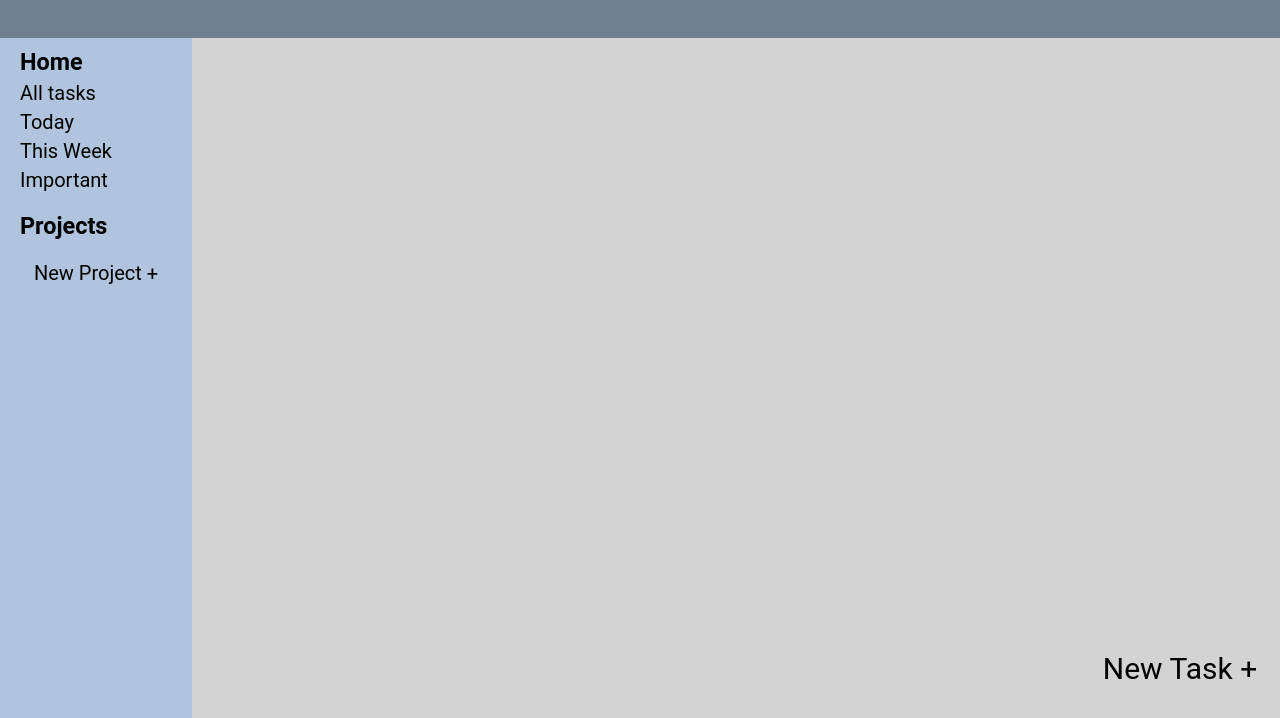
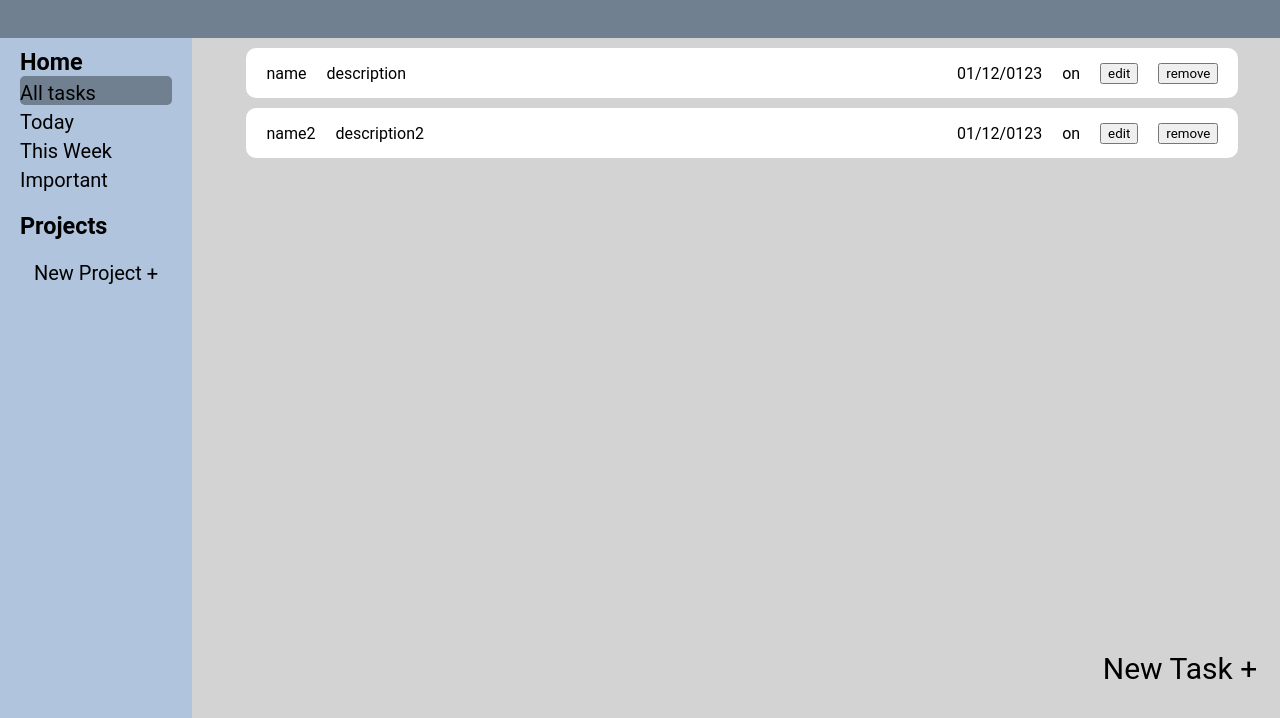
Before and after one commit to JessePullen/to-do-list, a website built with webpack: page src/index.html in a window 1280 px wide. Shown: the part 82-800 px from the top of the page. Built offline with nearby package versions, Linux system fonts and the light colour scheme.

Commit message:
Rename addTask module to tasks.js and add viewTasks module and functions to display tasks on page

```diff
--- a/src/addProject.js
+++ b/src/addProject.js
@@ -1,4 +1,4 @@
-import { selectList } from "./taskLists";
+import { selectList } from "./tasks";
 
 let formIsOpen = false;
 
@@ -50,7 +50,7 @@ function projectForm() {
 }
 
 function addToProjects(projectName) {
-    const sidebar = document.querySelector('.projects');
+    const sidebar = document.querySelector('.projects-menu');
     const project = document.createElement('li');
     project.textContent = projectName;
     sidebar.append(project);
--- a/src/addTask.js
+++ /dev/null
@@ -1,10 +0,0 @@
-function addTask(name, description, date, starred) {
-    return {
-        name,
-        description,
-        date,
-        starred
-    }
-}
-
-export { addTask };
--- a/src/index.html
+++ b/src/index.html
@@ -14,7 +14,7 @@
             <div class="home">
                 <h3>Home</h3>
                 <ul>
-                    <li>All tasks</li>
+                    <li class="active">All tasks</li>
                     <li>Today</li>
                     <li>This Week</li>
                     <li>Important</li>
--- a/src/index.js
+++ b/src/index.js
@@ -1,7 +1,7 @@
 import './style.css';
 import { openTaskForm } from './taskForm';
 import { openProjectForm } from './addProject';
-import { selectList } from './taskLists';
+import { selectList, displayTasks } from './viewTasks';
 
 const newTaskButton = document.querySelector('.new-task');
 const newProjectButton = document.querySelector('.new-project');
@@ -16,4 +16,5 @@ newProjectButton.addEventListener('click', () => {
 
 (function run() {
     selectList();
+    displayTasks();
 })();
--- a/src/style.css
+++ b/src/style.css
@@ -142,3 +142,23 @@ button {
 .cancel-button {
     background-color: lightcoral;
 }
+
+/* Tasks */
+
+.task-card {
+    background-color: white;
+    width: 87.5%;
+    height: 50px;
+    padding-left: 20px;
+    padding-right: 20px;
+    margin-left: 5%;
+    margin-top: 10px;
+    border-radius: 10px;
+    display: flex;
+    gap: 20px;
+    align-items: center;
+}
+
+.card-description {
+    margin-right: auto;
+}
--- a/src/taskForm.js
+++ b/src/taskForm.js
@@ -1,4 +1,4 @@
-import { addTask } from './addTask'
+import { addTask, taskList } from './tasks'
 
 let formIsOpen = false;
 
@@ -60,6 +60,7 @@ function newTaskForm() {
 
     addTaskButton.addEventListener('click', () => {
         const task = addTask(nameInput.value, descriptionInput.value, dateInput.value, starredInput.value);
+        taskList.push(task);
         form.remove();
         formIsOpen = false
     });
--- a/src/taskLists.js
+++ /dev/null
@@ -1,15 +0,0 @@
-// Allows task lists to be selected
-function selectList() {
-    const list = document.querySelectorAll('li');
-
-    for (const item of list) {
-        item.addEventListener('click', () => {
-            for (const item of list) {
-                item.classList.remove('active');
-            }
-            item.classList.add('active');
-        });
-    }
-}
-
-export { selectList };
--- /dev/null
+++ b/src/tasks.js
@@ -0,0 +1,16 @@
+// Stores task information in an object
+function addTask(name, description, date, starred) {
+    return {
+        name,
+        description,
+        date,
+        starred
+    }
+}
+
+let taskList = [
+    {name:'name',description:'description', date:'01/12/0123', starred:'on'},
+    {name:'name2',description:'description2', date:'01/12/0123', starred:'on'}
+];
+
+export { addTask, taskList };
--- /dev/null
+++ b/src/viewTasks.js
@@ -0,0 +1,54 @@
+import { taskList } from './tasks'
+
+// Allows task lists to be selected
+function selectList() {
+    const list = document.querySelectorAll('li');
+
+    for (const item of list) {
+        item.addEventListener('click', () => {
+            for (const item of list) {
+                item.classList.remove('active');
+            }
+            item.classList.add('active');
+        });
+    }
+}
+
+// Displays task information in the content section
+function displayTasks() {
+    for (const list of taskList) {
+        const content = document.querySelector('.content');
+
+        const taskCard = document.createElement('div');
+        taskCard.classList.add('task-card');
+
+        const name = document.createElement('p');
+        name.textContent = list.name;
+
+        const description = document.createElement('p');
+        description.classList.add('card-description');
+        description.textContent = list.description;
+
+        const date = document.createElement('p');
+        date.textContent = list.date;
+
+        const starred = document.createElement('p');
+        starred.textContent = list.starred
+
+        const edit = document.createElement('button');
+        edit.textContent = 'edit';
+
+        const remove = document.createElement('button');
+        remove.textContent = 'remove';
+
+        content.appendChild(taskCard)
+        taskCard.appendChild(name);
+        taskCard.appendChild(description);
+        taskCard.appendChild(date);
+        taskCard.appendChild(starred);
+        taskCard.appendChild(edit);
+        taskCard.appendChild(remove);
+    }
+}
+
+export { selectList, displayTasks };
```
